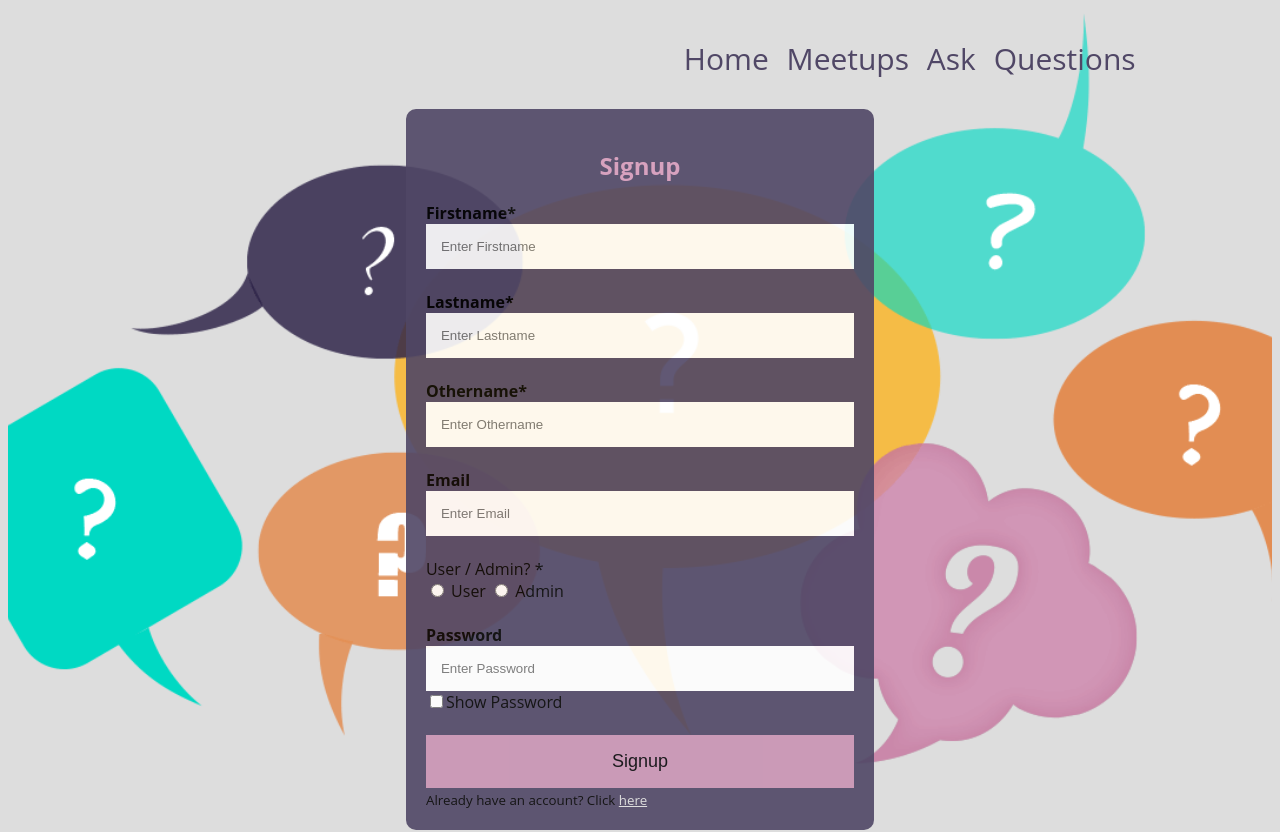
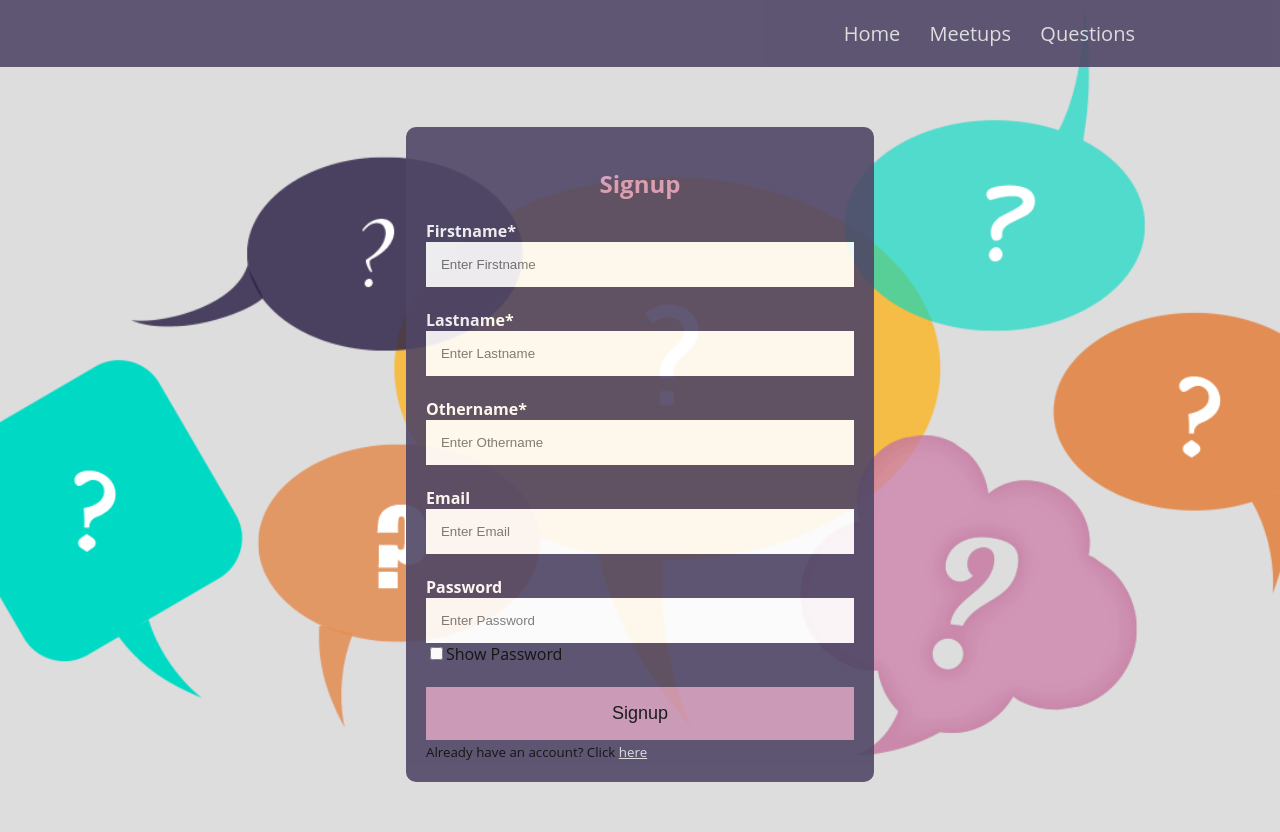
Before and after one commit to Oladims/Questioner, a website: page UI/pages/signup.html in a window 1280 px wide. Drawn offline with Linux system fonts and the light colour scheme.

Commit message:
Update Login and Signup pages
Change label-color, Add background to nav, Remove ask link from nav.

```diff
--- a/UI/assets/css/signup.css
+++ b/UI/assets/css/signup.css
@@ -3,6 +3,7 @@ html {
   height: 100%;
   font-family: "Open Sans", "Helvetica", "Verdana", sans-serif;
   background-color: #ddd;
+  margin: 0;
 }
 * {
   box-sizing: border-box;
@@ -16,10 +17,11 @@ html {
 /* Begin Nav */
 
 nav {
+  margin: 0 0 10px 0;
   display: flex;
   justify-content: flex-end;
-  padding-right: 5%;
-  /* border: 1px solid black; */
+  background-color: #504766;
+  opacity: 0.9;
 }
 
 ul {
@@ -37,9 +39,15 @@ nav ul li {
 
 nav ul li a {
   display: inline;
-  color: #504766;
+  color: #ddd;
   text-align: center;
   text-decoration: none;
+  padding: 20px 7px;
+}
+nav ul li a:hover {
+  color: #504766;
+  background-color: #ddd;
+  border-bottom: 2px solid #ddd;
 }
 
 /* End Nav */
@@ -47,6 +55,8 @@ nav ul li a {
 /* Begin Signup */
 .container {
   display: inline-block;
+  margin-bottom: 20px;
+  margin-top: 20px;
   margin-left: auto;
   margin-right: auto;
   text-align: left;
@@ -60,6 +70,9 @@ nav ul li a {
 
 form h1 {
   color: #d79cbc;
+}
+label{
+  color: white;
 }
 
 input[type="text"],
@@ -122,11 +135,15 @@ color:red;
     padding-right: 10%;
   }
   ul {
-    font-size: 30px;
+    font-size: 20px;
     font-weight: 400;
   }
   nav ul li {
     margin-right: 10px;
   }
   /* End Nav */
+  .container{
+    margin-bottom: 50px;
+    margin-top: 50px;
+  }
 }
--- a/UI/pages/signup.html
+++ b/UI/pages/signup.html
@@ -14,7 +14,7 @@
           <ul>
             <li><a href="../index.html">Home</a></li>
             <li><a href="meetup.html">Meetups</a></li>
-            <li><a href="ask.html">Ask</a></li>
+            <!-- <li><a href="ask.html">Ask</a></li> -->
             <li><a href="questions.html">Questions</a></li>
           </ul>
         </nav>
@@ -43,17 +43,6 @@
             <input id = "email" type="email" placeholder="Enter Email" name="email" />
             <span id="error_email" class="text-danger"></span>
           </div>
-
-          <div>
-            <label for="role">User / Admin? *</label>
-            <br>
-            <label>
-                <input type="radio" name="usertypeid" value="1">  User
-            </label>
-            <label>
-                <input type="radio" name="usertypeid" value="2">  Admin
-            </label>
-        </div>
           <div>
             <label for="password"><b>Password</b></label>
             <input id = "password"
```
Also changed, not shown: UI/pages/login.html (+1 -1 lines).
